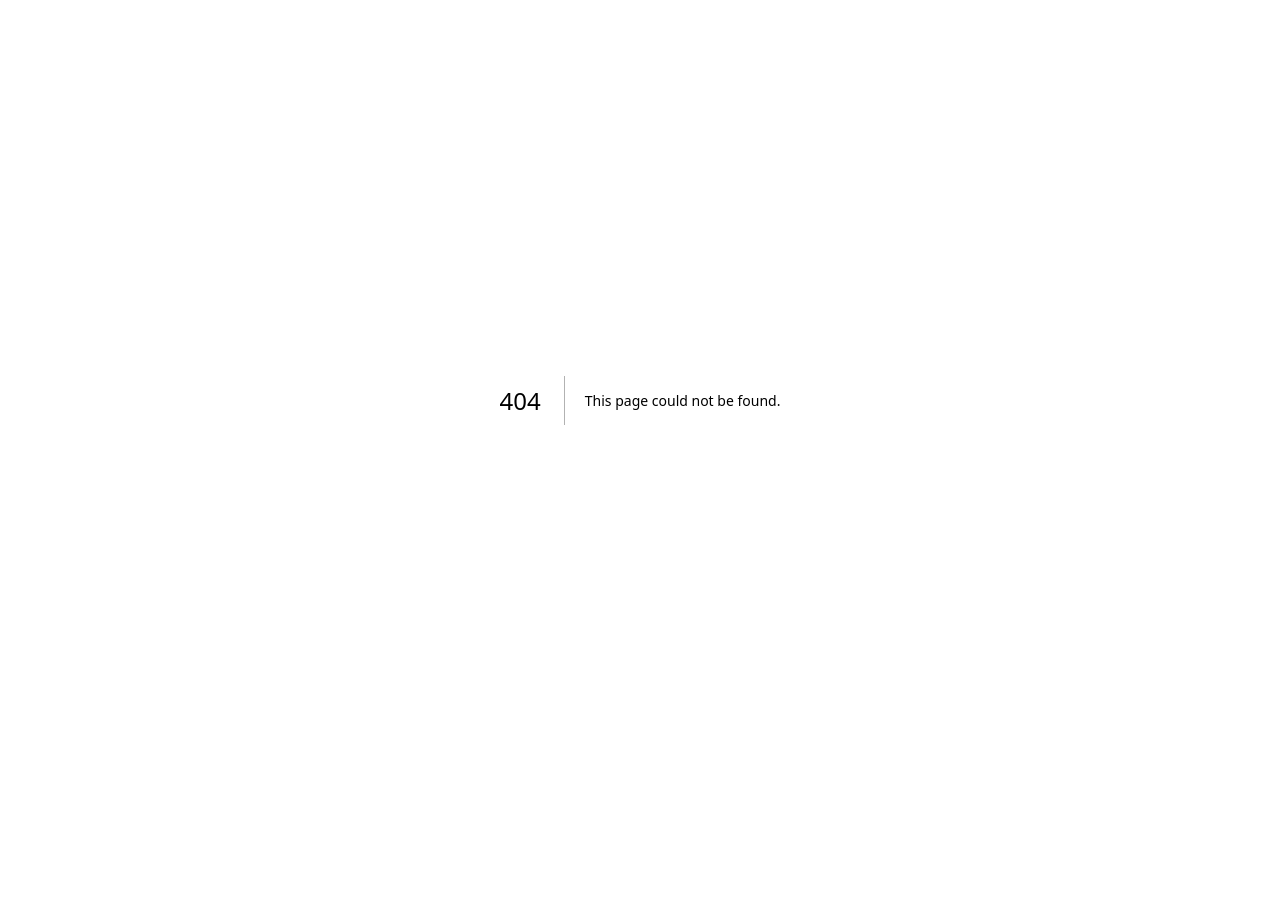
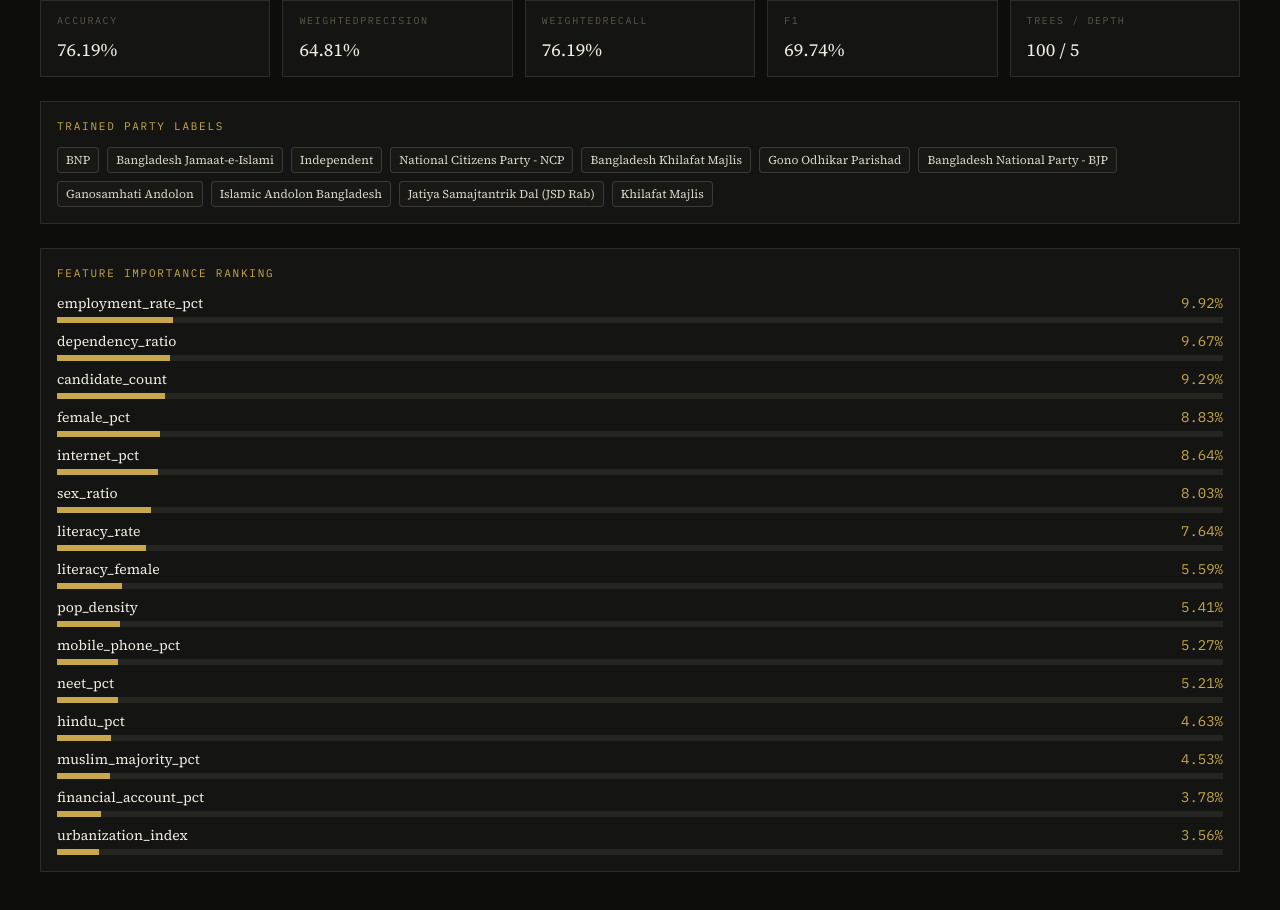
Before and after one commit to minhajshafin/Election-Dashboard, a Next.js app in the folder frontend/: page /analysis/classification in a window 1280 px wide. Before the commit this address had no page. Before the commit the page ends 800 px from the top, so only its background shows below. Built offline with nearby package versions, Linux system fonts and the light colour scheme.

Commit message:
Add ClassificationPage component to display classification dataset metrics and feature importance

```diff
--- /dev/null
+++ b/frontend/app/analysis/classification/page.tsx
@@ -0,0 +1,52 @@
+import { getClassificationDataset } from "@/lib/data";
+
+export default async function ClassificationPage() {
+  const dataset = await getClassificationDataset();
+  const result = dataset.result;
+  const features = Object.entries(result.feature_importance).sort((left, right) => right[1] - left[1]);
+
+  return (
+    <main className="min-h-screen bg-[#0d0d0b] px-4 pb-10 text-[#f0ece2] sm:px-10">
+      <section className="grid gap-3 sm:grid-cols-2 xl:grid-cols-5">
+        {Object.entries(result.metrics).map(([metric, value]) => (
+          <article key={metric} className="border border-white/10 bg-[#141412] px-4 py-3">
+            <p className="font-mono text-[10px] uppercase tracking-[0.16em] text-[#5a5848]">{metric}</p>
+            <p className="mt-2 text-lg">{(value * 100).toFixed(2)}%</p>
+          </article>
+        ))}
+        <article className="border border-white/10 bg-[#141412] px-4 py-3">
+          <p className="font-mono text-[10px] uppercase tracking-[0.16em] text-[#5a5848]">Trees / Depth</p>
+          <p className="mt-2 text-lg">{result.num_trees ?? "-"} / {result.max_depth ?? "-"}</p>
+        </article>
+      </section>
+
+      <section className="mt-6 border border-white/10 bg-[#141412] p-4">
+        <h2 className="font-mono text-[11px] uppercase tracking-[0.16em] text-[#c9a84c]">Trained Party Labels</h2>
+        <div className="mt-3 flex flex-wrap gap-2">
+          {result.party_labels.map((label) => (
+            <span key={label} className="rounded border border-white/15 bg-[#181814] px-2 py-1 text-xs text-[#d8d3c6]">
+              {label}
+            </span>
+          ))}
+        </div>
+      </section>
+
+      <section className="mt-6 border border-white/10 bg-[#141412] p-4">
+        <h2 className="font-mono text-[11px] uppercase tracking-[0.16em] text-[#c9a84c]">Feature Importance Ranking</h2>
+        <div className="mt-3 space-y-2">
+          {features.map(([feature, score]) => (
+            <div key={feature} className="space-y-1">
+              <div className="flex items-center justify-between text-sm">
+                <span>{feature}</span>
+                <span className="font-mono text-[#c9a84c]">{(score * 100).toFixed(2)}%</span>
+              </div>
+              <div className="h-1.5 bg-[#252521]">
+                <div className="h-full bg-[#c9a84c]" style={{ width: `${Math.max(score * 100, 1)}%` }} />
+              </div>
+            </div>
+          ))}
+        </div>
+      </section>
+    </main>
+  );
+}
```
